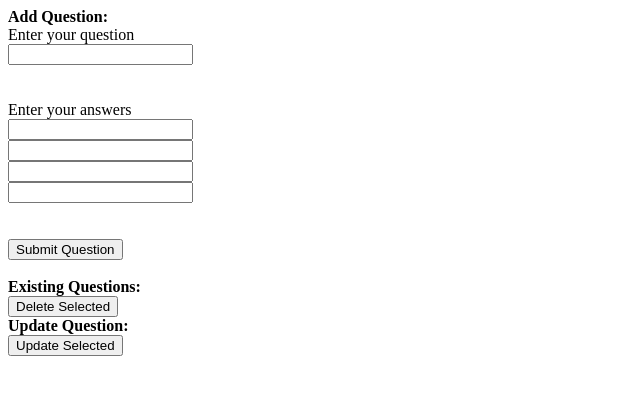
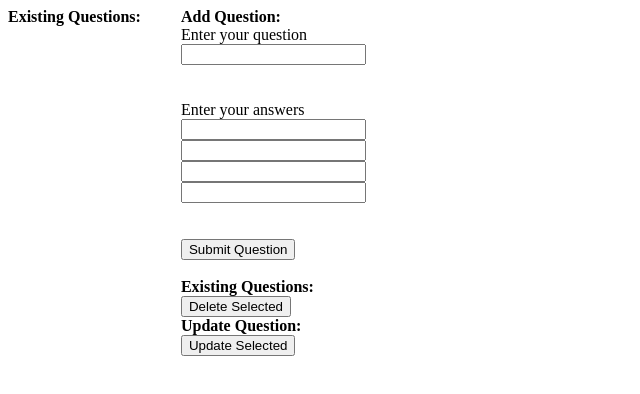
Before and after one commit to SteveSande/Feathers-Quiz-Microservice, a website: page index.html in a window 1280 px wide. Shown: the whole page, without its empty margins (0-640 px from the left). Drawn offline with nearby package versions, Linux system fonts and the light colour scheme; no server answers.

Commit message:
created side-by-side divs for the question view and administrative options

```diff
--- a/index.html
+++ b/index.html
@@ -4,9 +4,16 @@
     <meta charset="UTF-8">
     <meta http-equiv="X-UA-Compatible" content="IE=edge">
     <meta name="viewport" content="width=device-width, initial-scale=1.0">
+    <link rel="stylesheet" href="style.css">
     <title>Quiz API UI</title>
 </head>
 <body>
+    <div class="container">
+        <div id="questions">
+            <b>Existing Questions:</b>
+            <br>
+        </div>
+        <div id="questionAdmin">
             <form id="formCreate" onsubmit="sendQuestion()">
                 <b>Add Question:</b>
                 <div id="divQuestion">
@@ -35,11 +42,9 @@
                 <br>
             </form>
             <form id="formDelete" onsubmit="removeQuestion()">
-        <div id="questions">
                 <b>Existing Questions:</b>
                 <br>
                 <button type="submit">Delete Selected</button>
-        </div>
             </form>
             <form id="formUpdate" onsubmit="updateQuestion()">
                 <b>Update Question:</b>
@@ -47,6 +52,8 @@
                 <button type="submit">Update Selected</button>
 
             </form>
+        </div>
+    </div>
 
     <!-- this script is specifically for a feathersjs client -->
     <script src="https://unpkg.com/@feathersjs/client@^4.3.0/dist/feathers.js"></script>
@@ -110,11 +117,13 @@
         // RETURN: void
 
         async function removeQuestion() {
-
+            console.log("removeQuestion");
             const collection = document.getElementById("questions").children;
             for (let item of collection) {
+                console.log(item)
                 if (item.id.includes("question") && item.checked) {
                     // Delete a question
+                    console.log("removing");
                     app.service('questions').remove(item.id.match(/\d+/).toString());
                 }
             }
--- /dev/null
+++ b/style.css
@@ -0,0 +1,4 @@
+.container {
+    display: flex;
+    column-gap: 40px;
+}
```
Lines whose indentation alone changed are shown as unchanged.
